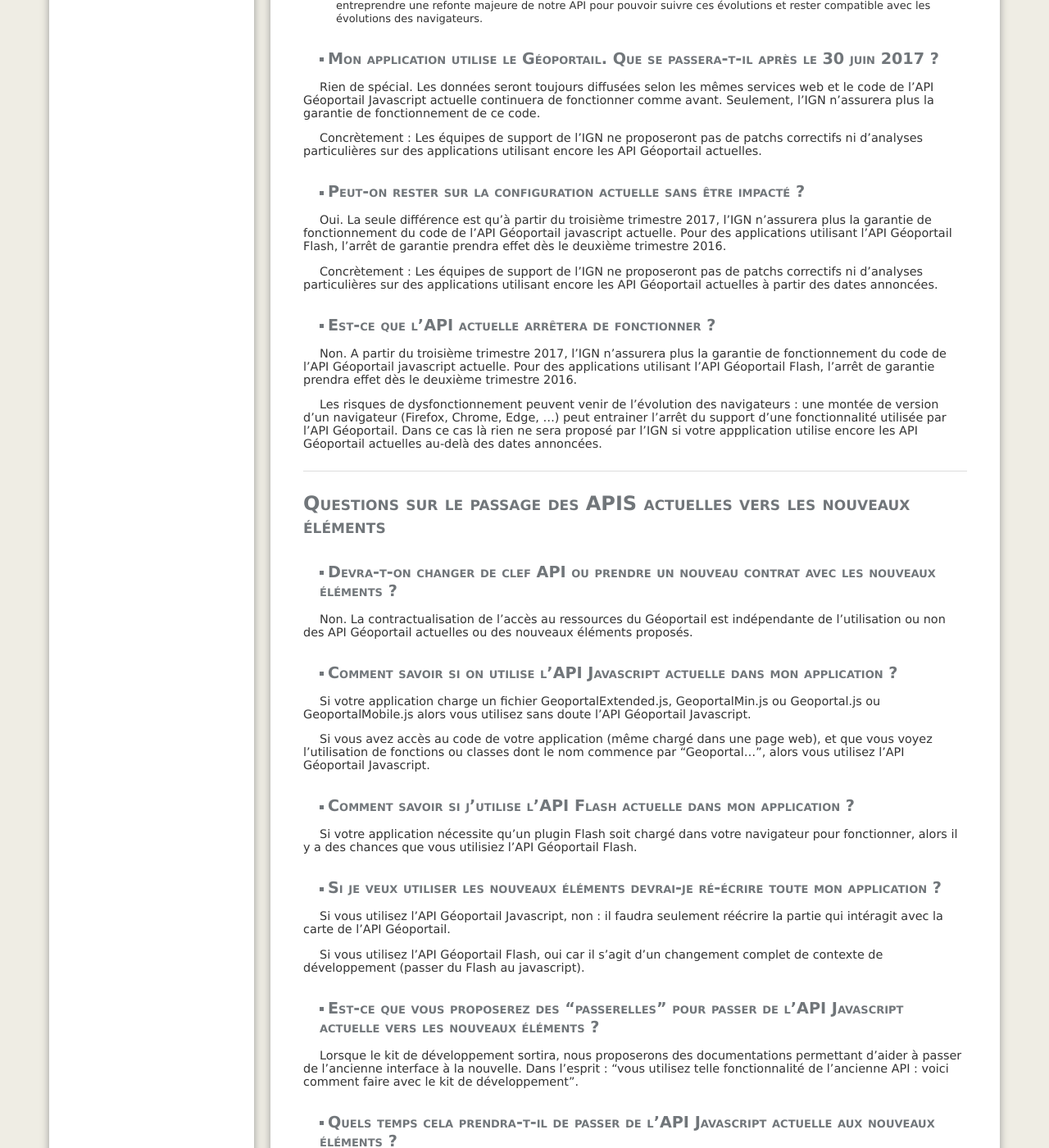
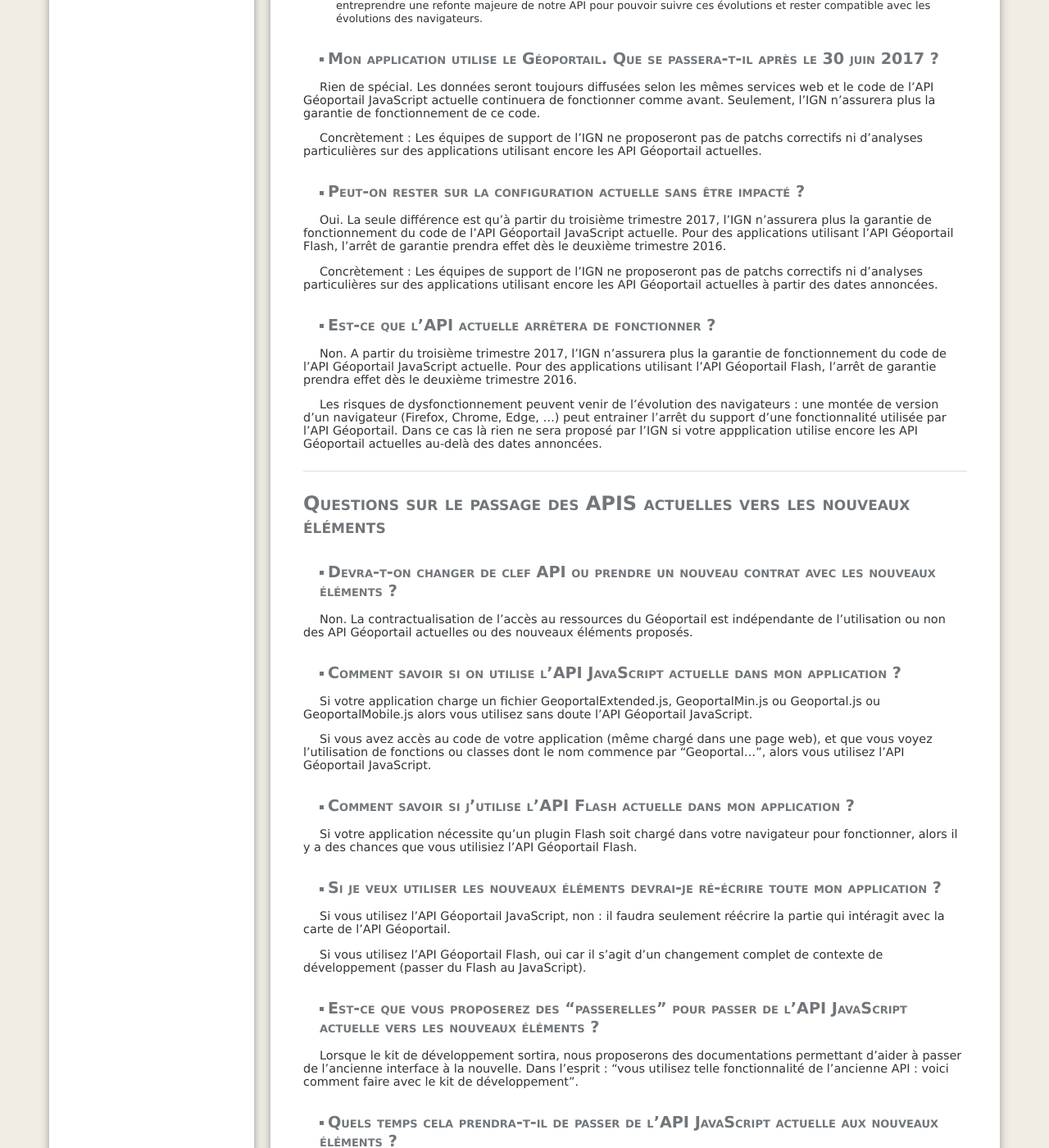
Before and after one commit to IGNF/evolution-apigeoportail, a Jekyll site: the page built from faq.md, in a window 1280 px wide and 1400 px high, scrolled down 1535 px. Shown: the whole window at 82% size. Built offline with Jekyll 4.4.1, drawn with Linux system fonts in a browser that asks for light colours; nearby versions of some CDN libraries; some of the changed text lies outside the part shown.

```diff
--- a/faq.md
+++ b/faq.md
@@ -80,27 +80,27 @@ Ce changement est du aux évolutions du web :
 
 * l'API Géoportail Flash devient obsolète de fait avec l'abandon progressif de la technologie Flash par les navigateurs
 
-* l'API Géoportail Javascript repose sur le projet open source **OpenLayers 2**
+* l'API Géoportail JavaScript repose sur le projet open source **OpenLayers 2**
 qui a arrêté d'évoluer depuis 3 ans au profit du projet **OpenLayers 3** qui en est une ré-écriture complète sans compatibilité d'interface. Il fallait donc entreprendre une refonte majeure de notre API pour pouvoir suivre ces évolutions et rester compatible avec les évolutions des navigateurs.
 
 
 
 ### Mon application utilise le Géoportail. Que se passera-t-il après le 30 juin 2017 ?
 
-Rien de spécial. Les données seront toujours diffusées selon les mêmes services web et le code de l'API Géoportail Javascript actuelle continuera de fonctionner comme avant. Seulement, l'IGN n'assurera plus la garantie de fonctionnement de ce code.
+Rien de spécial. Les données seront toujours diffusées selon les mêmes services web et le code de l'API Géoportail JavaScript actuelle continuera de fonctionner comme avant. Seulement, l'IGN n'assurera plus la garantie de fonctionnement de ce code.
 
 Concrètement : Les équipes de support de l'IGN ne proposeront pas de patchs correctifs ni d'analyses particulières sur des applications utilisant encore les API Géoportail actuelles.
 
 ### Peut-on rester sur la configuration actuelle sans être impacté ?
 
-Oui. La seule différence est qu'à partir du troisième trimestre 2017, l'IGN n'assurera plus la garantie de fonctionnement du code de l'API Géoportail javascript actuelle. Pour des applications utilisant l'API Géoportail Flash, l'arrêt de garantie prendra effet dès le deuxième trimestre 2016.
+Oui. La seule différence est qu'à partir du troisième trimestre 2017, l'IGN n'assurera plus la garantie de fonctionnement du code de l'API Géoportail JavaScript actuelle. Pour des applications utilisant l'API Géoportail Flash, l'arrêt de garantie prendra effet dès le deuxième trimestre 2016.
 
 Concrètement : Les équipes de support de l'IGN ne proposeront pas de patchs correctifs ni d'analyses particulières sur des applications utilisant encore les API Géoportail actuelles à partir des dates annoncées.
 
 
 ### Est-ce que l'API actuelle arrêtera de fonctionner ?
 
-Non. A partir du troisième trimestre 2017, l'IGN n'assurera plus la garantie de fonctionnement du code de l'API Géoportail javascript actuelle. Pour des applications utilisant l'API Géoportail Flash, l'arrêt de garantie prendra effet dès le deuxième trimestre 2016.
+Non. A partir du troisième trimestre 2017, l'IGN n'assurera plus la garantie de fonctionnement du code de l'API Géoportail JavaScript actuelle. Pour des applications utilisant l'API Géoportail Flash, l'arrêt de garantie prendra effet dès le deuxième trimestre 2016.
 
 Les risques de dysfonctionnement peuvent venir de l'évolution des navigateurs : une montée de version d'un navigateur (Firefox, Chrome, Edge, ...) peut entrainer l'arrêt du support d'une fonctionnalité utilisée par l'API Géoportail. Dans ce cas là rien ne sera proposé par l'IGN si votre appplication utilise encore les API Géoportail actuelles au-delà des dates annoncées.
 
@@ -114,11 +114,11 @@ Les risques de dysfonctionnement peuvent venir de l'évolution des navigateurs :
 
 Non. La contractualisation de l'accès au ressources du Géoportail est indépendante de l'utilisation ou non des API Géoportail actuelles ou des nouveaux éléments proposés.
 
-### Comment savoir si on utilise l'API Javascript actuelle dans mon application ?
+### Comment savoir si on utilise l'API JavaScript actuelle dans mon application ?
 
-Si votre application charge un fichier GeoportalExtended.js, GeoportalMin.js ou Geoportal.js ou GeoportalMobile.js alors vous utilisez sans doute l'API Géoportail Javascript.
+Si votre application charge un fichier GeoportalExtended.js, GeoportalMin.js ou Geoportal.js ou GeoportalMobile.js alors vous utilisez sans doute l'API Géoportail JavaScript.
 
-Si vous avez accès au code de votre application (même chargé dans une page web), et que vous voyez l'utilisation de fonctions ou classes dont le nom commence par "Geoportal...", alors vous utilisez l'API Géoportail Javascript.
+Si vous avez accès au code de votre application (même chargé dans une page web), et que vous voyez l'utilisation de fonctions ou classes dont le nom commence par "Geoportal...", alors vous utilisez l'API Géoportail JavaScript.
 
 
 
@@ -129,16 +129,16 @@ Si votre application nécessite qu'un plugin Flash soit chargé dans votre navig
 
 ### Si je veux utiliser les nouveaux éléments devrai-je ré-écrire toute mon application ?
 
-Si vous utilisez l'API Géoportail Javascript, non : il faudra seulement réécrire la partie qui intéragit avec la carte de l'API Géoportail.
+Si vous utilisez l'API Géoportail JavaScript, non : il faudra seulement réécrire la partie qui intéragit avec la carte de l'API Géoportail.
 
-Si vous utilisez l'API Géoportail Flash, oui car il s'agit d'un changement complet de contexte de développement (passer du Flash au javascript).
+Si vous utilisez l'API Géoportail Flash, oui car il s'agit d'un changement complet de contexte de développement (passer du Flash au JavaScript).
 
-### Est-ce que vous proposerez des "passerelles" pour passer de l'API Javascript actuelle vers les nouveaux éléments ?
+### Est-ce que vous proposerez des "passerelles" pour passer de l'API JavaScript actuelle vers les nouveaux éléments ?
 
 Lorsque le kit de développement sortira, nous proposerons des documentations permettant d'aider à passer de l'ancienne interface à la nouvelle. Dans l'esprit : "vous utilisez telle fonctionnalité de l'ancienne API : voici comment faire avec le kit de développement".
 
 
-### Quels temps cela prendra-t-il de passer de l'API Javascript actuelle aux nouveaux éléments ?
+### Quels temps cela prendra-t-il de passer de l'API JavaScript actuelle aux nouveaux éléments ?
 
 Cela dépend de la complexité de votre application par rapport à l'utilisation qui est faite de l'API Géoportail. Plus vous utilisez de fonctionnalités de l'ancienne API plus de temps il faudra pour les faire basculer sur les fonctionnalités équivalente des nouveaux éléments.
 
```
Also changed, not shown: other parts of faq.md (+2 -2 lines).
